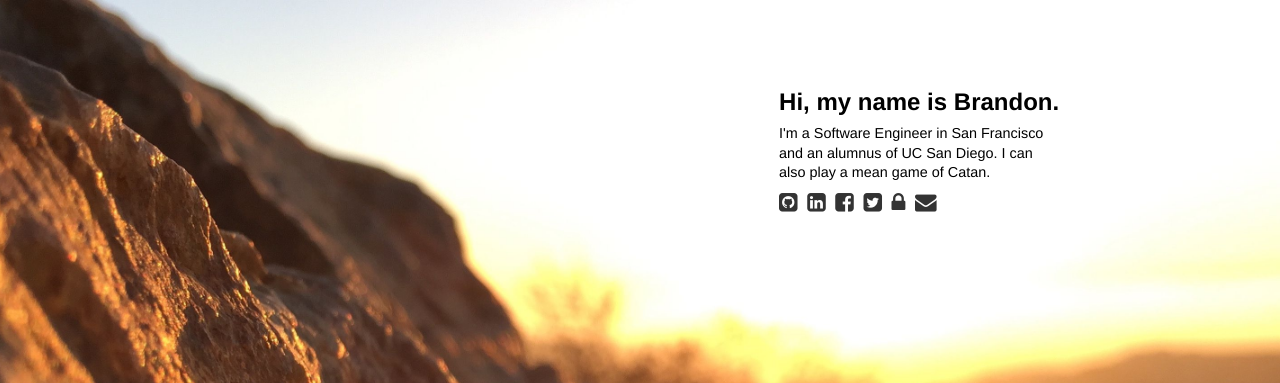
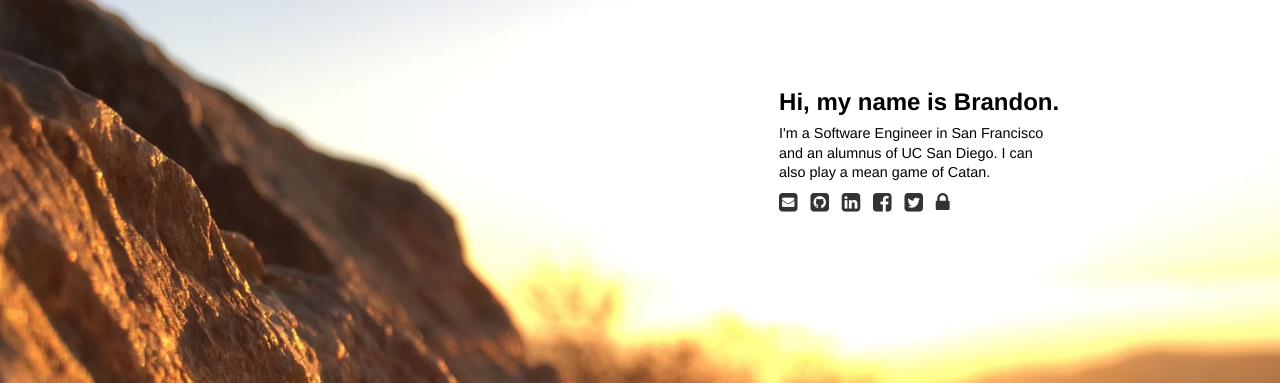
Before and after one commit to bcarl/bcarl.me, a Jekyll site: the page built from index.html, in a window 1280 px wide. Shown: the top 383 px of the page. Built offline with Jekyll 4.4.1, drawn with Linux system fonts in a browser that asks for light colours; nearby versions of some CDN libraries; comment, search, counter and statistics services are not loaded.

Commit message:
update icons

```diff
--- a/_layouts/default.html
+++ b/_layouts/default.html
@@ -12,8 +12,6 @@ html {
 }
 a, a:hover, a:visited {
   color: #333;
-  width: 21px;
-  height: 21px;
   text-decoration: none;
 }
 section {
@@ -31,6 +29,8 @@ p {
   line-height: 1.2rem;
 }
 footer > a {
+  display: inline-block;
+  min-width: 1.36rem;
   font-size: 1.35rem;
   padding-right: 0.6rem;
 }
--- a/index.html
+++ b/index.html
@@ -1,3 +1,3 @@
 ---
 ---
-<header>Hi, my name is Brandon.</header><p>I'm a Software Engineer in San Francisco<br>and an alumnus of UC San Diego. I can<br>also play a mean game of Catan.</p><footer><a href="https://github.com/bcarl" title="bcarl on GitHub"><i class="fa fa-github-square"></i></a><a href="https://www.linkedin.com/in/brandoncarl" title="brandoncarl on LinkedIn"><i class="fa fa-linkedin-square"></i></a><a href="https://www.facebook.com/brandon.carl" title="brandon.carl on Facebook"><i class="fa fa-facebook-square"></i></a><a href="https://twitter.com/BrandonCarl" title="@BrandonCarl on Twitter"><i class="fa fa-twitter-square"></i></a><a href="https://keybase.io/bcarl" title="bcarl on Keybase"><i class="fa fa-lock"></i></a><a href="mailto:brandon@bcarl.me" title="brandon [at] bcarl.me"><i class="fa fa-envelope"></i></a></footer>
+<header>Hi, my name is Brandon.</header><p>I'm a Software Engineer in San Francisco<br>and an alumnus of UC San Diego. I can<br>also play a mean game of Catan.</p><footer><a href="mailto:brandon@bcarl.me" title="brandon [at] bcarl.me"><i class="fa fa-envelope-square"></i></a><a href="https://github.com/bcarl" title="bcarl on GitHub"><i class="fa fa-github-square"></i></a><a href="https://www.linkedin.com/in/brandoncarl" title="brandoncarl on LinkedIn"><i class="fa fa-linkedin-square"></i></a><a href="https://www.facebook.com/brandon.carl" title="brandon.carl on Facebook"><i class="fa fa-facebook-square"></i></a><a href="https://twitter.com/BrandonCarl" title="@BrandonCarl on Twitter"><i class="fa fa-twitter-square"></i></a><a href="https://keybase.io/bcarl" title="bcarl on Keybase"><i class="fa fa-lock"></i></a></footer>
```
